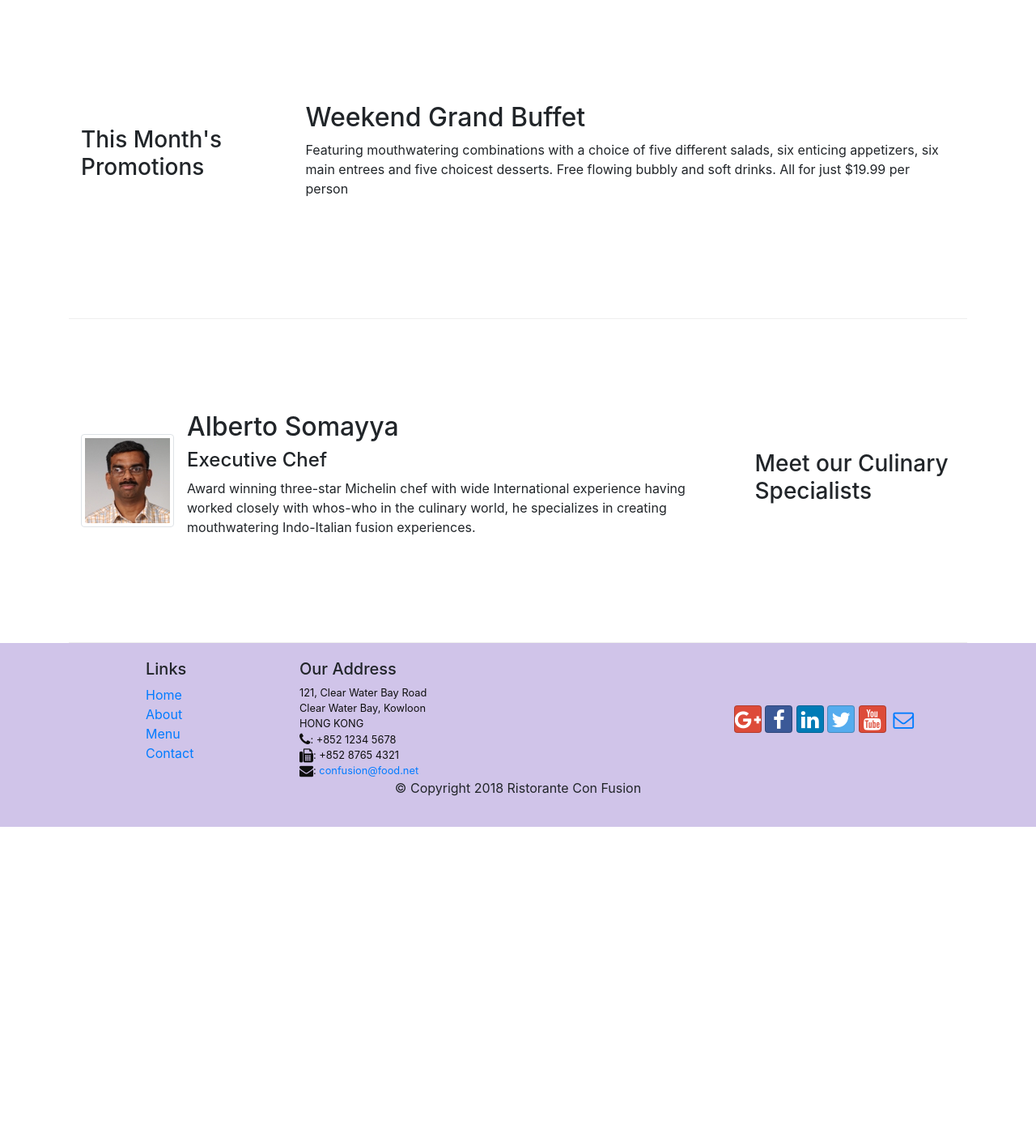
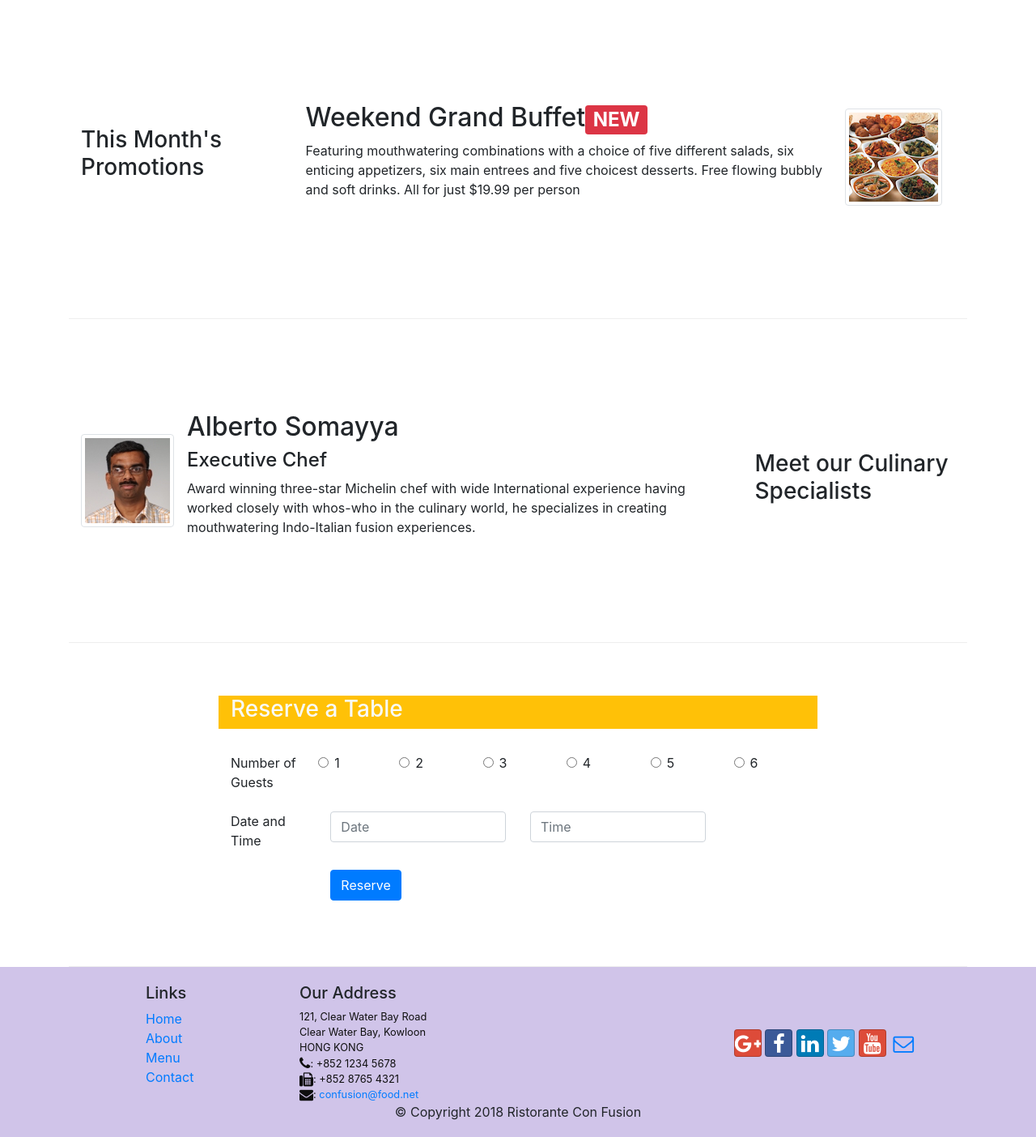
Before and after one commit to Lebin25/exercise5, a website: page index.html in a window 1280 px wide. Shown: the part 740-2144 px from the top of the page at 81% size. Before the commit the page ends 1761 px from the top, so only its background shows below. Drawn offline with nearby package versions, Linux system fonts and the light colour scheme.

Commit message:
Assignment2

```diff
--- a/index.html
+++ b/index.html
@@ -47,6 +47,9 @@
                 <div class="col-12 col-sm align-self-center">
                     <img src="img/logo.png" class="img-fluid">
                 </div>
+                <div class="col-sm reserve-btn align-self-center">
+                    <button onclick="window.location.href='#reserve-form'" type="button" class="btn btn-warning btn-block text-dark">Reserve Table</button>
+                </div>
             </div>
         </div>
     </header>
@@ -60,9 +63,11 @@
                 <div class="media">
                     <img class="d-flex mr-3 img-thumbnail align-self-center" src="img/uthappizza.png" alt="Uthappizza">
                     <div class="media-body">
-                        <h2 class="mt-0">Uthappizza<span class="badge badge-danger">HOT</span><span class="badge badge-pill badge-secondary">$4.99</span></h2>
+                        <h2 class="mt-0">Uthappizza<span class="badge badge-danger">HOT</span><span
+                                class="badge badge-pill badge-secondary">$4.99</span></h2>
                         <p class="d-none d-sm-block">A unique combination of Indian Uthappam (pancake) and
-                        Italian pizza, topped with Cerignola olives, ripe vine cherry tomatoes, Vidalia onion, Guntur chillies and Buffalo Paneer.</p>
+                            Italian pizza, topped with Cerignola olives, ripe vine cherry tomatoes, Vidalia onion,
+                            Guntur chillies and Buffalo Paneer.</p>
                     </div>
                 </div>
             </div>
@@ -74,10 +79,13 @@
                 <h3>This Month's Promotions</h3>
             </div>
             <div class="col col-sm col-md">
-                <h2>Weekend Grand Buffet</h2>
-                <p>Featuring mouthwatering combinations with a choice of five different salads, six enticing appetizers,
-                    six main entrees and five choicest desserts. Free flowing bubbly and soft drinks. All for just
-                    $19.99 per person </p>
+                <div class="media">
+                    <div class="media-body">
+                        <h2 class="mt-0">Weekend Grand Buffet<span class="badge badge-danger">NEW</span></h2>
+                        <p class="d-none d-sm-block">Featuring mouthwatering combinations with a choice of five different salads, six enticing appetizers, six main entrees and five choicest desserts. Free flowing bubbly and soft drinks. All for just $19.99 per person </p>
+                    </div>
+                    <img class="d-flex mr-3 img-thumbnail align-self-center" src="img/buffet.png" alt="Buffet">
+                </div>
             </div>
         </div>
 
@@ -87,14 +95,72 @@
             </div>
             <div class="col col-sm order-sm-first col-md">
                 <div class="media">
-                    <img class="d-flex mr-3 img-thumbnail align-self-center" src="img/alberto.png" alt="Alberto Somayya">
+                    <img class="d-flex mr-3 img-thumbnail align-self-center" src="img/alberto.png"
+                        alt="Alberto Somayya">
                     <div class="media-body">
                         <h2 class="mt-0">Alberto Somayya</h2>
                         <h4>Executive Chef</h4>
                         <p class="d-none d-sm-block">Award winning three-star Michelin chef with wide
-                        International experience having worked closely with whos-who in the culinary world, he specializes in creating mouthwatering Indo-Italian fusion experiences. </p>
+                            International experience having worked closely with whos-who in the culinary world, he
+                            specializes in creating mouthwatering Indo-Italian fusion experiences. </p>
                     </div>
                 </div>
+            </div>
+        </div>
+        <div class="row row-content align-items-center" id="reserve-form">
+            <div class="col-12 col-sm-8 offset-sm-2 bg-warning text-light">
+                <h3>Reserve a Table</h3>
+            </div>
+            <div class="col-12 col-sm-8 offset-sm-2">
+                <form class="form-horizontal">
+                    <div class="form-group row">
+                        <label for="optradio" class="col-sm-2 control-label">Number of Guests</label>
+                        <div class="form-check mr-auto">
+                            <label class="form-check-label">
+                                <input type="radio" class="form-check-input" name="optradio">1
+                            </label>
+                        </div>
+                        <div class="form-check mr-auto">
+                            <label class="form-check-label">
+                                <input type="radio" class="form-check-input" name="optradio">2
+                            </label>
+                        </div>
+                        <div class="form-check mr-auto">
+                            <label class="form-check-label">
+                                <input type="radio" class="form-check-input" name="optradio">3
+                            </label>
+                        </div>
+                        <div class="form-check mr-auto">
+                            <label class="form-check-label">
+                                <input type="radio" class="form-check-input" name="optradio">4
+                            </label>
+                        </div>
+                        <div class="form-check mr-auto">
+                            <label class="form-check-label">
+                                <input type="radio" class="form-check-input" name="optradio">5
+                            </label>
+                        </div>
+                        <div class="form-check mr-auto">
+                            <label class="form-check-label">
+                                <input type="radio" class="form-check-input" name="optradio">6
+                            </label>
+                        </div>
+                    </div>
+                    <div class="form-group row">
+                        <label for="dateAndTime" class="col-sm-2 control-label">Date and Time</label>
+                        <div class="col-sm-4">
+                            <input type="text" class="form-control" name="dateAndTime" placeholder="Date">
+                        </div>
+                        <div class="col-sm-4">
+                            <input type="text" class="form-control" name="dateAndTime" placeholder="Time">
+                        </div>
+                    </div>
+                    <div class="form-group row">
+                        <div class="offset-md-2 col-md-10">
+                            <button type="submit" class="btn btn-primary">Reserve</button>
+                        </div>
+                    </div>
+                </form>
             </div>
         </div>
     </div>
```
Also changed, not shown: contactus.html (+1 -1 lines).
